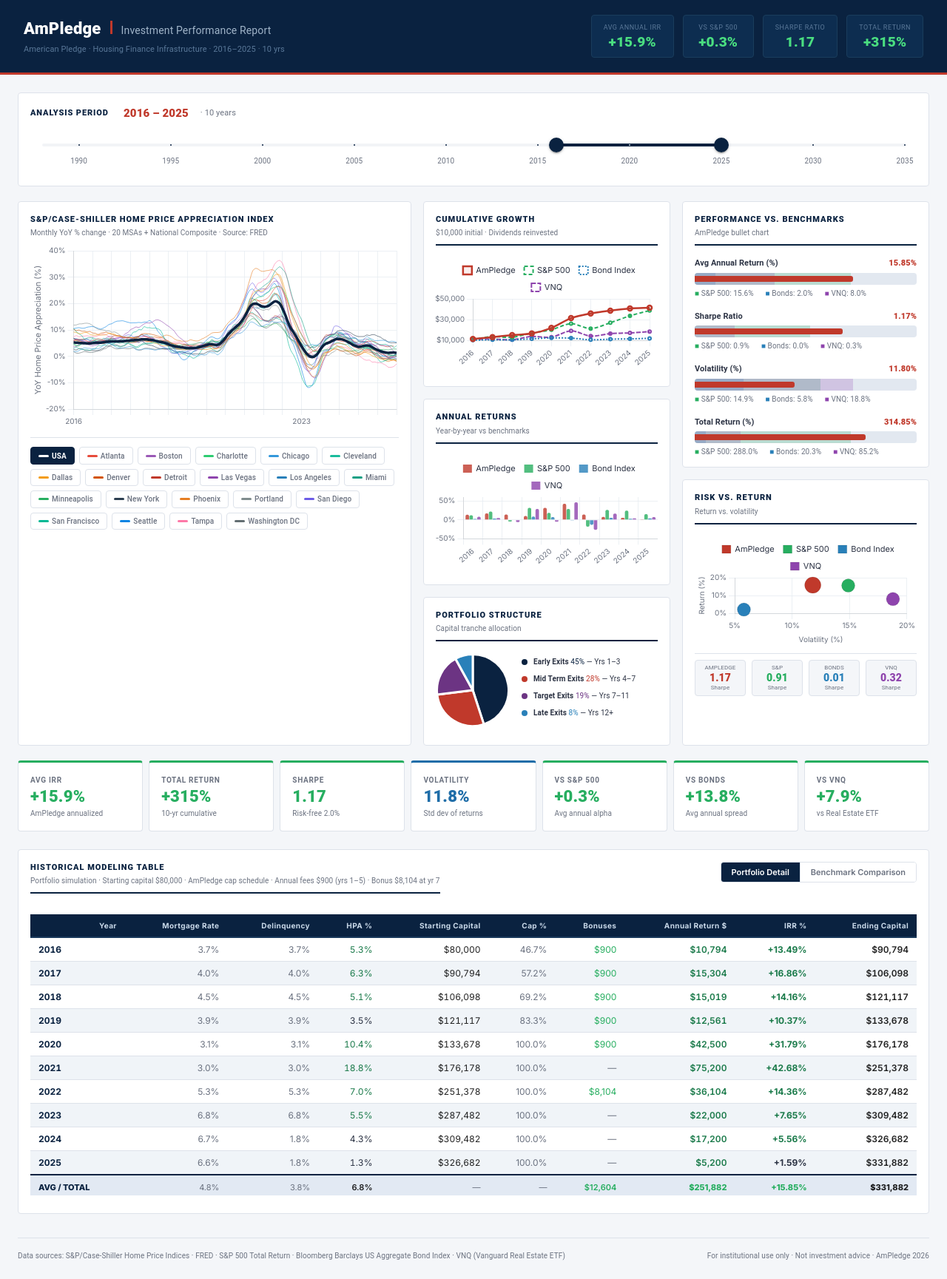
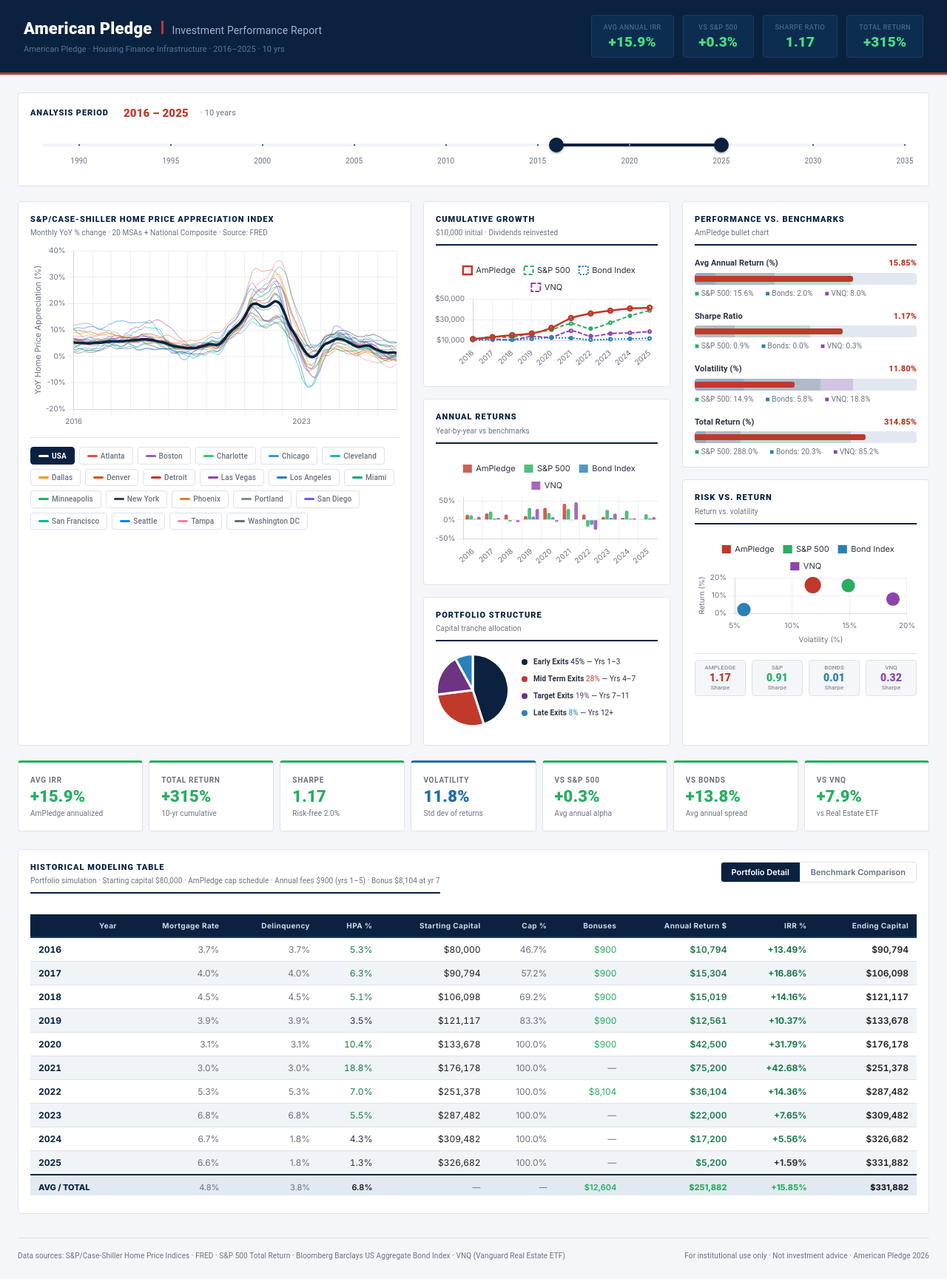
Before and after one commit to samaurisam/ampledge-dashboard, a React (Create React App) app: page / in a window 1280 px wide. Shown: the whole page at 74% size. Built offline with nearby package versions, Linux system fonts and the light colour scheme.

Commit message:
name update

```diff
--- a/src/App.js
+++ b/src/App.js
@@ -850,7 +850,7 @@
                 letterSpacing: "0.01em",
               }}
             >
-              AmPledge
+              American Pledge
             </Typography>
             <Box sx={{ width: 3, height: 18, bgcolor: C.red, mx: 0.5 }} />
             <Typography
@@ -2387,7 +2387,7 @@
             (Vanguard Real Estate ETF)
           </Typography>
           <Typography sx={{ fontSize: 10, color: C.muted }}>
-            For institutional use only · Not investment advice · AmPledge{" "}
+            For institutional use only · Not investment advice · American Pledge{" "}
             {new Date().getFullYear()}
           </Typography>
         </Box>
```
